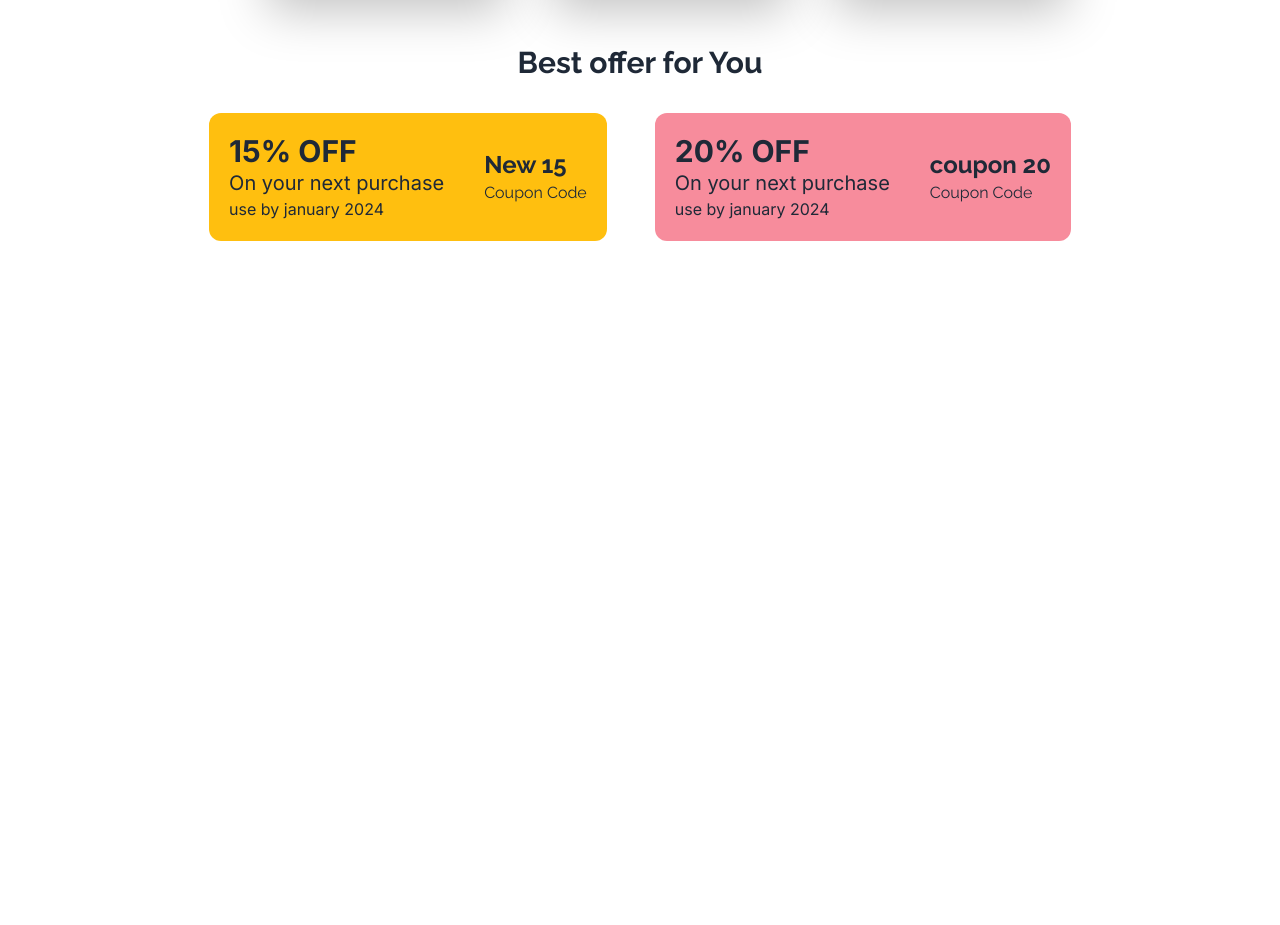
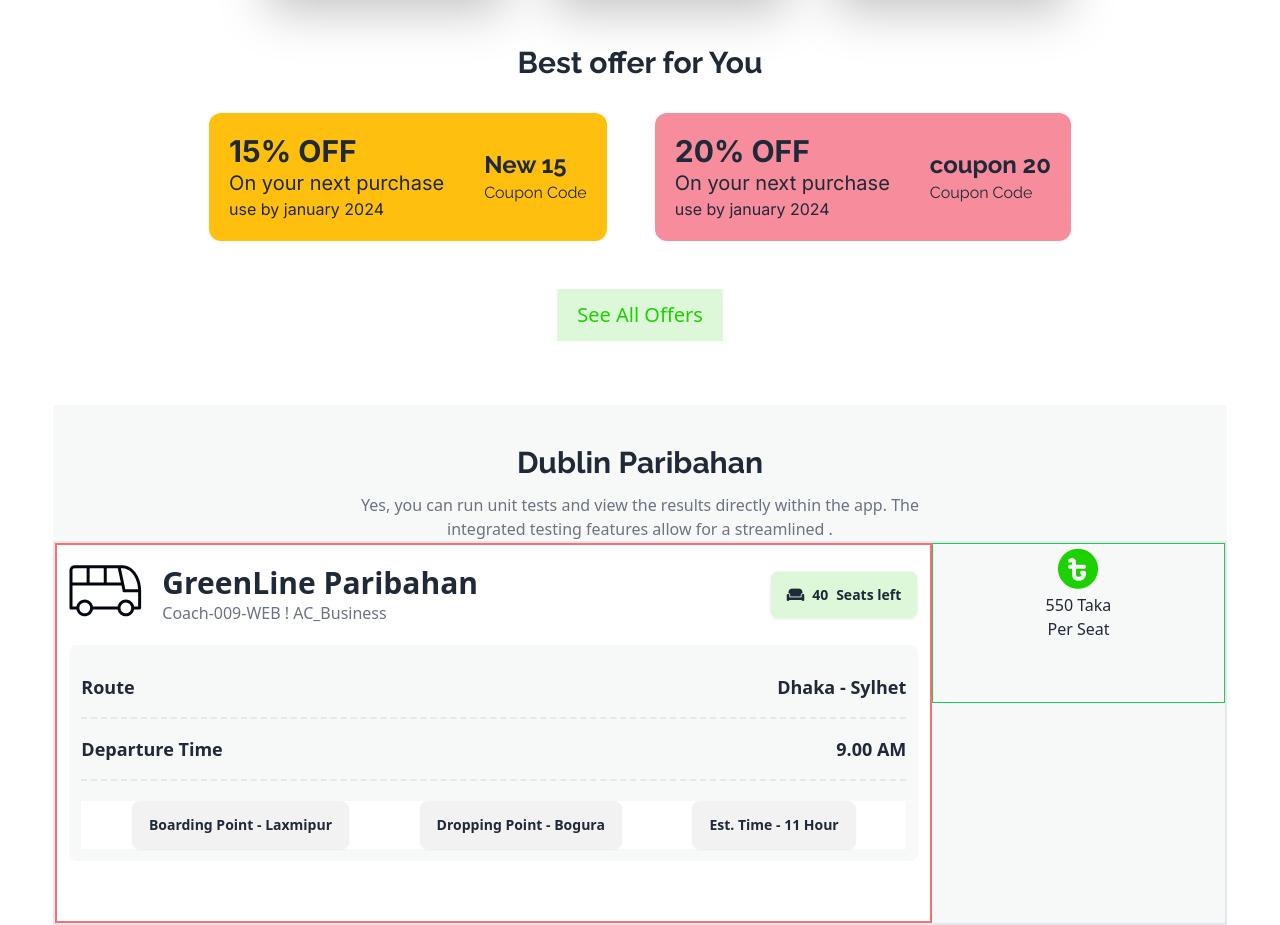
Before and after one commit to MohammadRayhan190720/Smart-ticketing, a plain HTML site: page index.html in a window 1280 px wide. Shown: the part 979-1904 px from the top of the page. Before the commit the page ends 1220 px from the top, so only its background shows below. Drawn offline with nearby package versions, Linux system fonts and the light colour scheme.

Commit message:
offer section completed successfully

```diff
--- a/index.html
+++ b/index.html
@@ -31,7 +31,7 @@
             secondary : '#030712',
             couponone : '#FFBF0F',
             coupontwo : '#F78C9C',
-            mobilemenu : '#f7f8f8',
+            maincolor : '#f7f8f8',
             body :'',
             buttoncolor : 'rgba(29, 209, 0, 0.15)',
           },
@@ -158,9 +158,86 @@
           </div>
         </div>
       </div>
+
+      <div class="text-center mt-12">
+        <button class="text-primary px-5 py-3 bg-buttoncolor text-xl font-light">See All Offers</button>
+      </div>
      </section>
 
     <!-- offer section ends -->
+
+    <!-- paribahan section start hare -->
+
+    <section class="bg-maincolor mt-16">
+      <div class="text-center pt-10">
+        <h2 class="font-bold text-3xl font-Raleway mb-3">Dublin Paribahan</h2>
+       <P class="text-gray-500 w-2/4 mx-auto">Yes, you can run unit tests and view the results directly within the app. The integrated testing features allow for a streamlined .</P>
+      </div>
+      <section>
+        <div class="grid  grid-cols-4 border-2 h-96">
+          <div class="col-span-3 border-2 border-red-400 bg-white px-3">
+            <div class="flex justify-between  items-center py-5">
+              <div class="flex gap-5">
+                <div>
+                  <img src="./images/bus-logo.png" alt="" srcset="">
+                </div>
+                <div>
+                  <h3 class="font-bold text-3xl text-Raleway">GreenLine Paribahan</h3>
+                  <p class="text-Inter text-gray-500">Coach-009-WEB ! AC_Business</p>
+                </div>
+
+              </div>
+              <div>
+                <button class="btn bg-buttoncolor"><i class="fa-solid fa-couch"></i> <span>40</span> Seats left</button>
+
+              </div>
+            </div>
+            <div class="bg-maincolor rounded-lg p-3">
+              <div class="flex justify-between border-b-2 border-dashed py-4 font-semibold text-lg text-Raleway">
+                <div >
+                <p>Route</p>
+              </div>
+
+              <div>
+                <p>Dhaka - Sylhet</p>
+              </div>
+              </div>
+              <div class="flex justify-between border-b-2 border-dashed py-4 font-semibold text-lg text-Raleway">
+                <div >
+                <p>Departure Time</p>
+              </div>
+
+              <div>
+                <p>9.00 AM</p>
+              </div>
+              </div>
+
+              <div class="mt-5 bg-white  flex gap-5  justify-evenly">
+                <button class="btn">Boarding Point - Laxmipur</button>
+                <button class="btn">Dropping Point - Bogura</button>
+                <button class="btn">Est. Time - 11 Hour</button>
+              </div>
+            </div>
+
+
+          </div>
+
+          <div class="col-span-1 border border-green-500 h-40">
+            <div class="flex flex-col justify-center items-center">
+              <img src="./images/fare.png" alt="">
+              <h2>550 Taka</h2>
+              <P>Per Seat</P>
+            </div>
+
+
+          </div>
+
+        </div>
+      </section>
+
+    </section>
+
+    <!-- paribahan section ends hare -->
 
   </main>
   <footer>
```
